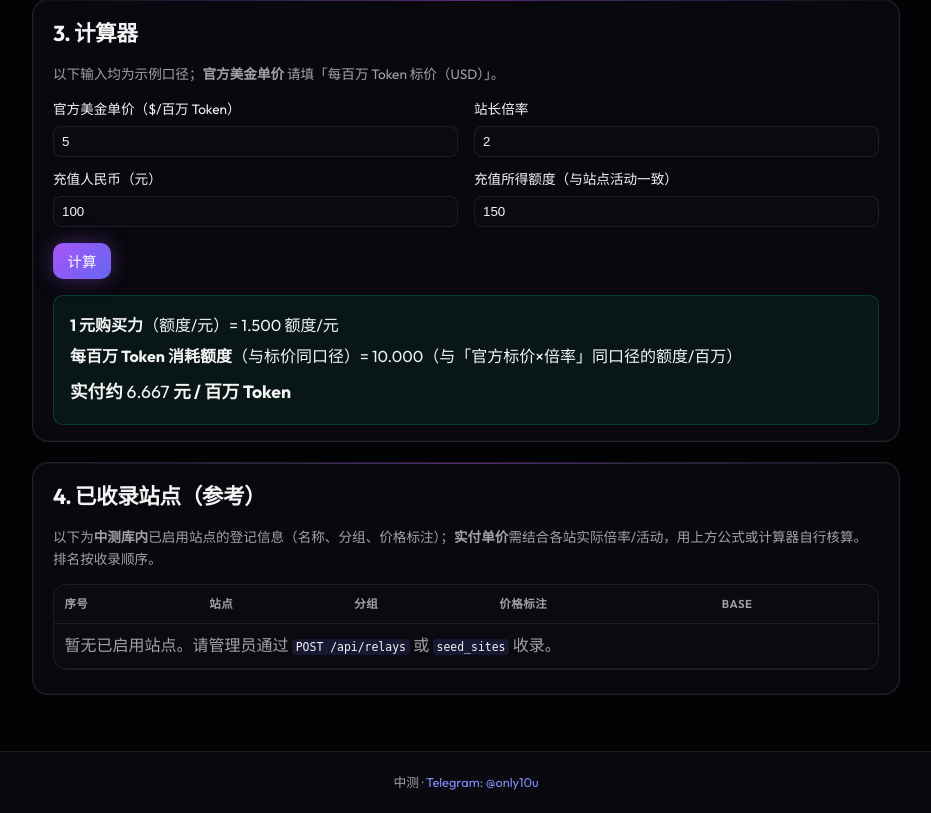
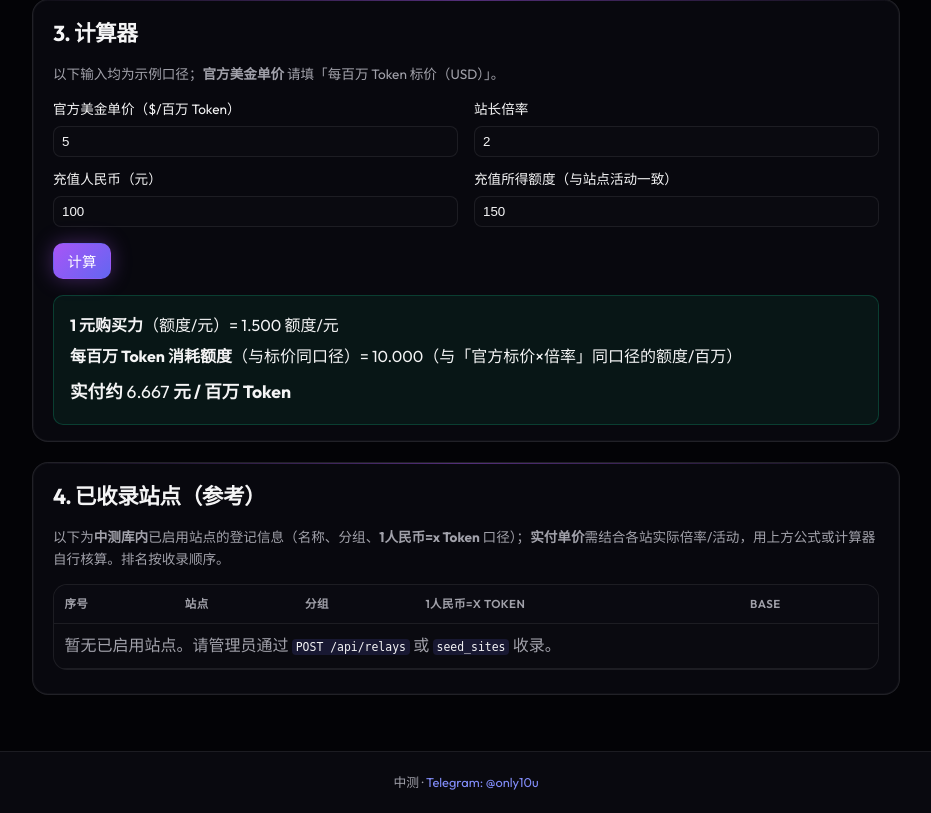
Before and after one commit to only10u/zhongceAPI, a FastAPI app: page /yiyuan in a window 1280 px wide. Shown: the part 1075-1888 px from the top of the page, without its empty margins (174-1105 px from the left). Run offline with FastAPI, Linux system fonts and the light colour scheme; data comes from the database, SQL or seed files in the repository; data that the repository does not hold is empty.

Commit message:
fix(ui): 站点价格列统一为「1人民币=x Token」文案，缩短登录页脚
Made-with: Cursor

```diff
--- a/relay_probe/static/app.js
+++ b/relay_probe/static/app.js
@@ -29,7 +29,7 @@
       col_site: "站点",
       col_site2: "名称",
       col_group: "站点分组",
-      col_price: "价格",
+      col_price: "1人民币=x Token",
       col_online: "在线率",
       col_dilu: "掺水率",
       col_lat: "延迟 (ms)",
@@ -112,7 +112,7 @@
       probe_banner_sub: "试探测不保存你的 Key 与业务对话。为保障账户安全，建议优先使用测试专用 Key。我们重视你的隐私，可在合规场景下放心使用。",
       probe_banner_sub_en: "Probes do not store your key or chat content. Prefer a test-only key. We care about your privacy and security.",
       cost_h2: "成本计算",
-      cost_sec: "价格参数",
+      cost_sec: "实付单价试算",
       cost_link_formula: "公式与拆解",
       cost_hint:
         "填写该站的官方美金单价、倍率、充值活动，试算实付约多少元人民币/百万 Token。与「一元模型」页同一公式。",
@@ -133,7 +133,7 @@
       auth_reg_sub: "注册以开始使用中测",
       auth_login_lead: "使用已有账号登录",
       auth_pw_hint: "至少 6 个字符",
-      auth_foot: "未注册可切换到「注册」创建普通账号；管理员由 .env 首启或后台分配。",
+      auth_foot: "未注册可切换到「注册」创建普通账号",
       auth_copyright: "© 中测",
       auth_aria_close: "关闭",
     },
@@ -166,7 +166,7 @@
       col_site: "Site",
       col_site2: "Name",
       col_group: "Group",
-      col_price: "Price",
+      col_price: "1 CNY = x Tokens",
       col_online: "Online %",
       col_dilu: "Dilution",
       col_lat: "Latency (ms)",
@@ -246,7 +246,7 @@
       probe_banner_sub: "Probes do not store your key or chat content. Prefer a test-only key. We care about your privacy and security.",
       probe_banner_sub_en: "Probes do not store your key or chat content. Prefer a test-only key.",
       cost_h2: "Cost estimate",
-      cost_sec: "Price inputs",
+      cost_sec: "CNY / M token estimate",
       cost_link_formula: "Formula",
       cost_hint:
         "Enter USD per million, multiplier, and your top-up. Estimates CNY per million output tokens. Same as the ¥/token page.",
@@ -267,7 +267,7 @@
       auth_reg_sub: "Register to use Zhongce",
       auth_login_lead: "Sign in with an existing account",
       auth_pw_hint: "At least 6 characters",
-      auth_foot: "New users: switch to \"Register\" for a normal account. Admins: set via .env on first run or the panel.",
+      auth_foot: "Use the Register tab to create a normal account.",
       auth_copyright: "© Zhongce",
       auth_aria_close: "Close",
     },
--- a/relay_probe/templates/base.html
+++ b/relay_probe/templates/base.html
@@ -109,7 +109,7 @@
           </form>
         </div>
         <p class="auth-modal-msg" id="auth-modal-msg" role="status" aria-live="polite"></p>
-        <p class="auth-modal-foot" data-i18n="auth_foot">未注册可切换到「注册」创建普通账号；管理员由 .env 首启或后台分配。</p>
+        <p class="auth-modal-foot" data-i18n="auth_foot">未注册可切换到「注册」创建普通账号</p>
         <p class="auth-modal-copy" data-i18n="auth_copyright">© 中测</p>
       </div>
     </div>
--- a/relay_probe/templates/home.html
+++ b/relay_probe/templates/home.html
@@ -148,7 +148,7 @@
     <section class="home-cost magic-card float-card" id="home-cost-calc" aria-label="成本计算">
       <h2 class="h2-magic"><span data-i18n="cost_h2">成本计算</span></h2>
       <div class="detector-hvoy-head">
-        <span class="detector-sec-title" data-i18n="cost_sec">价格参数</span>
+        <span class="detector-sec-title" data-i18n="cost_sec">实付单价试算</span>
         <a class="detector-hist-link" href="/yiyuan" data-i18n="cost_link_formula">公式与拆解</a>
       </div>
       <p class="detector-hint i18n-zh" data-i18n="cost_hint">填写该站的<strong>官方美金单价、倍率、充值活动</strong>等，试算<strong>实付约多少元人民币 / 百万 Token</strong>。与「一元模型」页同一套公式，结果仅供参考。</p>
--- a/relay_probe/templates/rank.html
+++ b/relay_probe/templates/rank.html
@@ -67,7 +67,7 @@
               <th class="th-rank" data-i18n="col_rank">排名</th>
               <th data-i18n="col_site">站点</th>
               <th data-i18n="col_group">站点分组</th>
-              <th data-i18n="col_price">价格</th>
+              <th data-i18n="col_price">1人民币=x Token</th>
               <th class="th-metric" data-i18n="col_online">在线率</th>
               <th class="th-metric" data-i18n="col_dilu">掺水率</th>
               <th class="th-metric" data-i18n="col_lat">延迟</th>
--- a/relay_probe/templates/yiyuan.html
+++ b/relay_probe/templates/yiyuan.html
@@ -56,7 +56,7 @@
 
   <section class="yiyuan-rank magic-card">
     <h2 class="h2-magic">4. 已收录站点（参考）</h2>
-    <p class="small muted">以下为<strong>中测库内</strong>已启用站点的登记信息（名称、分组、价格标注）；<strong>实付单价</strong>需结合各站实际倍率/活动，用上方公式或计算器自行核算。排名按收录顺序。</p>
+    <p class="small muted">以下为<strong>中测库内</strong>已启用站点的登记信息（名称、分组、<strong>1人民币=x Token</strong> 口径）；<strong>实付单价</strong>需结合各站实际倍率/活动，用上方公式或计算器自行核算。排名按收录顺序。</p>
     <div class="table-wrap table-magic">
       <table class="data-table">
         <thead>
@@ -64,7 +64,7 @@
             <th>序号</th>
             <th>站点</th>
             <th>分组</th>
-            <th>价格标注</th>
+            <th>1人民币=x Token</th>
             <th>Base</th>
           </tr>
         </thead>
```
Also changed, not shown: relay_probe/templates/admin.html (+4 -4 lines).
